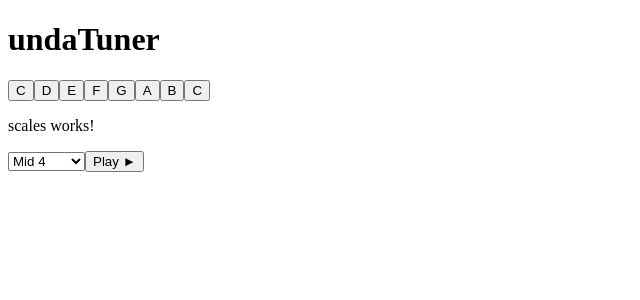
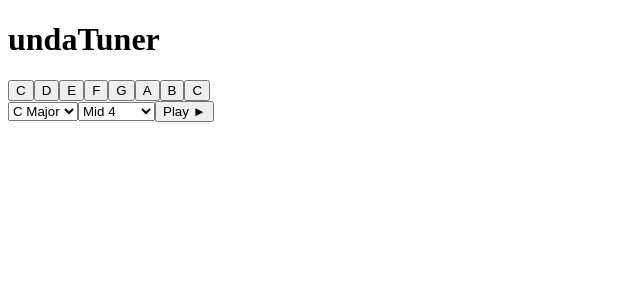
Before and after one commit to oldManLemon/undaTuner, an Angular app: page / in a window 1280 px wide. Shown: the top 300 px of the page, without its empty margins (0-640 px from the left). Built offline with nearby package versions, Linux system fonts and the light colour scheme.

Commit message:
select scales menu working

```diff
--- a/src/app/app.component.html
+++ b/src/app/app.component.html
@@ -3,7 +3,7 @@
 
 <app-buttons (touched)="playNote($event)" *ngFor = 'let note of scale; let i = index' [middleC]='middleC' [note] = 'note' [i] = 'i'></app-buttons>
 <div>
-        <app-scales></app-scales>
+        <app-scales (selectedScaleEmit) = 'selectScale($event)' ></app-scales>
     <!-- <select>
         <option (click)="selectScale('CM');">C Major</option>
         <option (click)="selectScale('Cm');">C Minor</option>
--- a/src/app/app.component.ts
+++ b/src/app/app.component.ts
@@ -41,9 +41,9 @@ export class AppComponent {
     this.synth.triggerAttackRelease(this.scale[note] + range, '8n');
   }
 
-  selectScale(scaleType: string) {
+  selectScale(pair: [string, string[]]) {
 
-    switch (scaleType) {
+    switch (pair[0]) {
       //Major
       case 'CM':
         this.scale = ['C', 'D', 'E', 'F', 'G', 'A', 'B', 'C'];
--- a/src/app/components/scales/scales.component.html
+++ b/src/app/components/scales/scales.component.html
@@ -1 +1,4 @@
-<p>scales works!</p>
+
+<select [(ngModel)]="selectedScale" (change)="emitSelectedScale()">
+        <option *ngFor="let scale of scales" [ngValue]="scale.id">{{scale.name}}</option>
+    </select>
--- a/src/app/components/scales/scales.component.ts
+++ b/src/app/components/scales/scales.component.ts
@@ -1,4 +1,4 @@
-import { Component, OnInit } from '@angular/core';
+import { Component, OnInit, EventEmitter, Output } from '@angular/core';
 
 @Component({
   selector: 'app-scales',
@@ -6,27 +6,45 @@ import { Component, OnInit } from '@angular/core';
   styleUrls: ['./scales.component.scss']
 })
 export class ScalesComponent implements OnInit {
+  selectedScale: string;
+  @Output() selectedScaleEmit = new EventEmitter();
 
-  constructor() { }
+
   scales: Array<object> = [
 
-    {id: 'CM', name: "C Major", scale: ['C', 'D', 'E', 'F', 'G', 'A', 'B', 'C']},
-      {id: 'Cm', name: "C Minor", scale: ['C', 'D', 'Eb', 'F', 'G', 'Ab', 'Bb', 'C']},
-      {id: 'DM', name: "D Major", scale: ['D', 'E', "F#", 'G', 'A', 'B', 'C#', 'D']},
-      {id: 'DM', name: "D Minor", scale: ['D', 'E', 'F', "G", 'A', 'Bb', 'C', 'D']},
-      {id: 'EM', name: "E Major", scale: ['E', 'F#', 'G#', 'A', 'B', 'C#', 'D#', 'E']},
-      {id: 'Em', name: "E Minor", scale: ['E', 'F#', 'G', 'A', 'B', 'C', 'D', 'E']},
-      {id: 'FM', name: "F Major", scale: ['F', 'G', 'A', 'Bb', 'C', 'D', 'E', 'F']},
-      {id: 'Fm', name: "F Minor", scale: ['F', 'G', 'Ab', 'Bb', 'C', 'Db', 'Eb', 'F']},
-      {id: 'GM', name: "G Major", scale: ['G', 'A', 'B', 'C', 'D', 'E', 'F#', 'G']},
-      {id: 'Gm', name: "G Minor", scale: ['G', 'A', 'Bb', 'C', 'D', 'Eb', 'F', 'G']},
-      {id: 'AM', name: "A Major", scale: ['A', 'B', 'C#', 'D', 'E', 'F#', 'G#', 'A']},
-      {id: 'Am', name: "A Minor", scale: ['A', 'B', 'C', 'D', 'E', 'F', 'G', 'A']},
-      {id: 'BM', name: "B Major", scale: ['B', 'C#', 'D#', 'E', 'F#', 'G#', 'A#', 'B']},
-      {id: 'Bm', name: "B Minor", scale: ['B', 'C#', 'D', 'E', 'F#', 'G', 'A', 'B']}
+    { id: 'CM', name: "C Major", scale: ['C', 'D', 'E', 'F', 'G', 'A', 'B', 'C'] },
+    { id: 'Cm', name: "C Minor", scale: ['C', 'D', 'Eb', 'F', 'G', 'Ab', 'Bb', 'C'] },
+    { id: 'DM', name: "D Major", scale: ['D', 'E', "F#", 'G', 'A', 'B', 'C#', 'D'] },
+    { id: 'DM', name: "D Minor", scale: ['D', 'E', 'F', "G", 'A', 'Bb', 'C', 'D'] },
+    { id: 'EM', name: "E Major", scale: ['E', 'F#', 'G#', 'A', 'B', 'C#', 'D#', 'E'] },
+    { id: 'Em', name: "E Minor", scale: ['E', 'F#', 'G', 'A', 'B', 'C', 'D', 'E'] },
+    { id: 'FM', name: "F Major", scale: ['F', 'G', 'A', 'Bb', 'C', 'D', 'E', 'F'] },
+    { id: 'Fm', name: "F Minor", scale: ['F', 'G', 'Ab', 'Bb', 'C', 'Db', 'Eb', 'F'] },
+    { id: 'GM', name: "G Major", scale: ['G', 'A', 'B', 'C', 'D', 'E', 'F#', 'G'] },
+    { id: 'Gm', name: "G Minor", scale: ['G', 'A', 'Bb', 'C', 'D', 'Eb', 'F', 'G'] },
+    { id: 'AM', name: "A Major", scale: ['A', 'B', 'C#', 'D', 'E', 'F#', 'G#', 'A'] },
+    { id: 'Am', name: "A Minor", scale: ['A', 'B', 'C', 'D', 'E', 'F', 'G', 'A'] },
+    { id: 'BM', name: "B Major", scale: ['B', 'C#', 'D#', 'E', 'F#', 'G#', 'A#', 'B'] },
+    { id: 'Bm', name: "B Minor", scale: ['B', 'C#', 'D', 'E', 'F#', 'G', 'A', 'B'] }
 
   ]
+
+
+  constructor() {
+    this.selectedScale = 'CM'; //Setting the default scale to C Maj
+  }
+
   ngOnInit() {
   }
 
+  emitSelectedScale(){
+
+    //console.log(this.selectedScale)
+   let selectedScaleArray = this.scales.find(s => s.id === this.selectedScale);
+    //console.log(this.scales.find(s => s.id === this.selectedScale));
+
+
+    this.selectedScaleEmit.emit([this.selectedScale, selectedScaleArray])
+  }
+
 }
```
